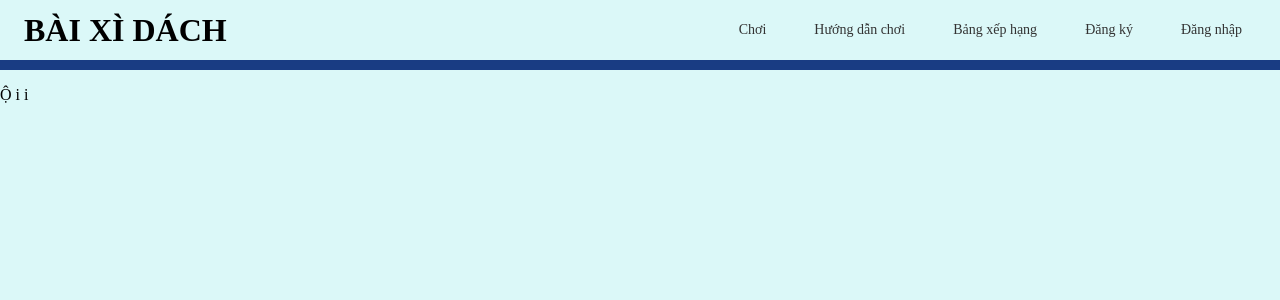
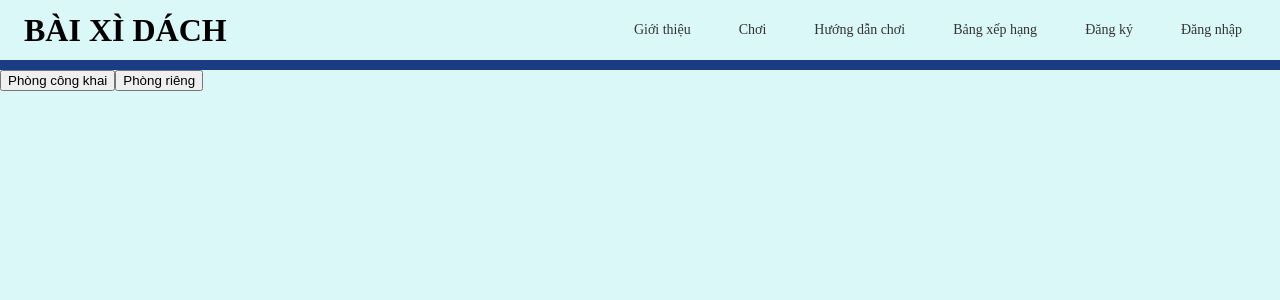
Before and after one commit to CongDinh30041975/BlackjackWebGame, a React (Vite) app: page /play/roomType in a window 1280 px wide. Before the commit this address led to /. Shown: the top 300 px of the page. Built offline with nearby package versions, Linux system fonts and the light colour scheme; no server answers.

Commit message:
Them component chon loai phong

```diff
--- a/src/App.jsx
+++ b/src/App.jsx
@@ -11,6 +11,8 @@ import RegisterPage from './pages/RegisterPage'
 import LoginPage from './pages/LoginPage'
 import ResetPasswordPage from './pages/ResetPasswordPage'
 import ProfilePage from "./pages/ProfilePage";
+
+import RoomTypesPage from './pages/RoomTypesPage'
 
 // Bảo vệ đường dẫn
 function ProtectedRoute({
@@ -38,13 +40,13 @@ function App() {
   return (
     <Routes>
       <Route element={<DashboardPage />} >
+
         <Route
           path="/"
           element={
             <IntroducePage />
           }
         />
-
 
         <Route
           path="/auth/login"
@@ -81,6 +83,12 @@ function App() {
             </ProtectedRoute>
           }
         />
+
+        <Route
+          path="/play/roomType"
+          element={<RoomTypesPage />}
+        />
+
       </Route>
 
 
--- a/src/components/dashboard/TopNav/NavMenu/NavMenu.jsx
+++ b/src/components/dashboard/TopNav/NavMenu/NavMenu.jsx
@@ -6,7 +6,8 @@ function NavMenu() {
     const isLoggedIn = useAuthStore((state) => state.isLoggedIn);
 
     const baseItems = [
-        { icon: "", label: "Chơi" },
+        { to: '/', icon: "", label: 'Giới thiệu'},
+        { to: '/play/roomType', icon: "", label: "Chơi" },
         { icon: "", label: "Hướng dẫn chơi" },
         { icon: "", label: "Bảng xếp hạng" },
     ];
--- /dev/null
+++ b/src/pages/RoomTypesPage.jsx
@@ -0,0 +1,9 @@
+import RoomTypesMenu from '../components/play/RoomTypesMenu'
+
+const RoomTypesPage = () => {
+  return (
+    <RoomTypesMenu />
+  )
+}
+
+export default RoomTypesPage
```
Lines whose indentation alone changed are shown as unchanged.
